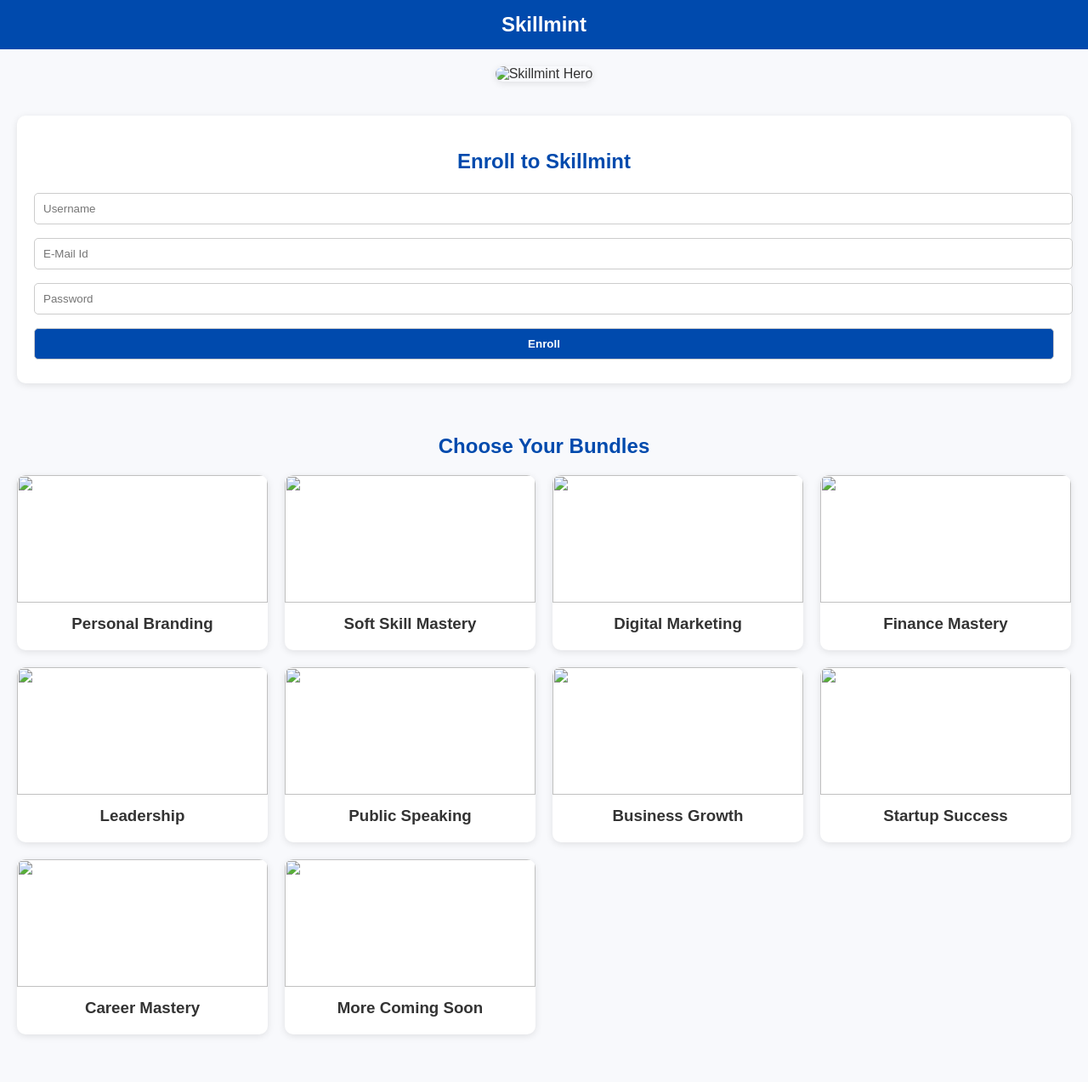
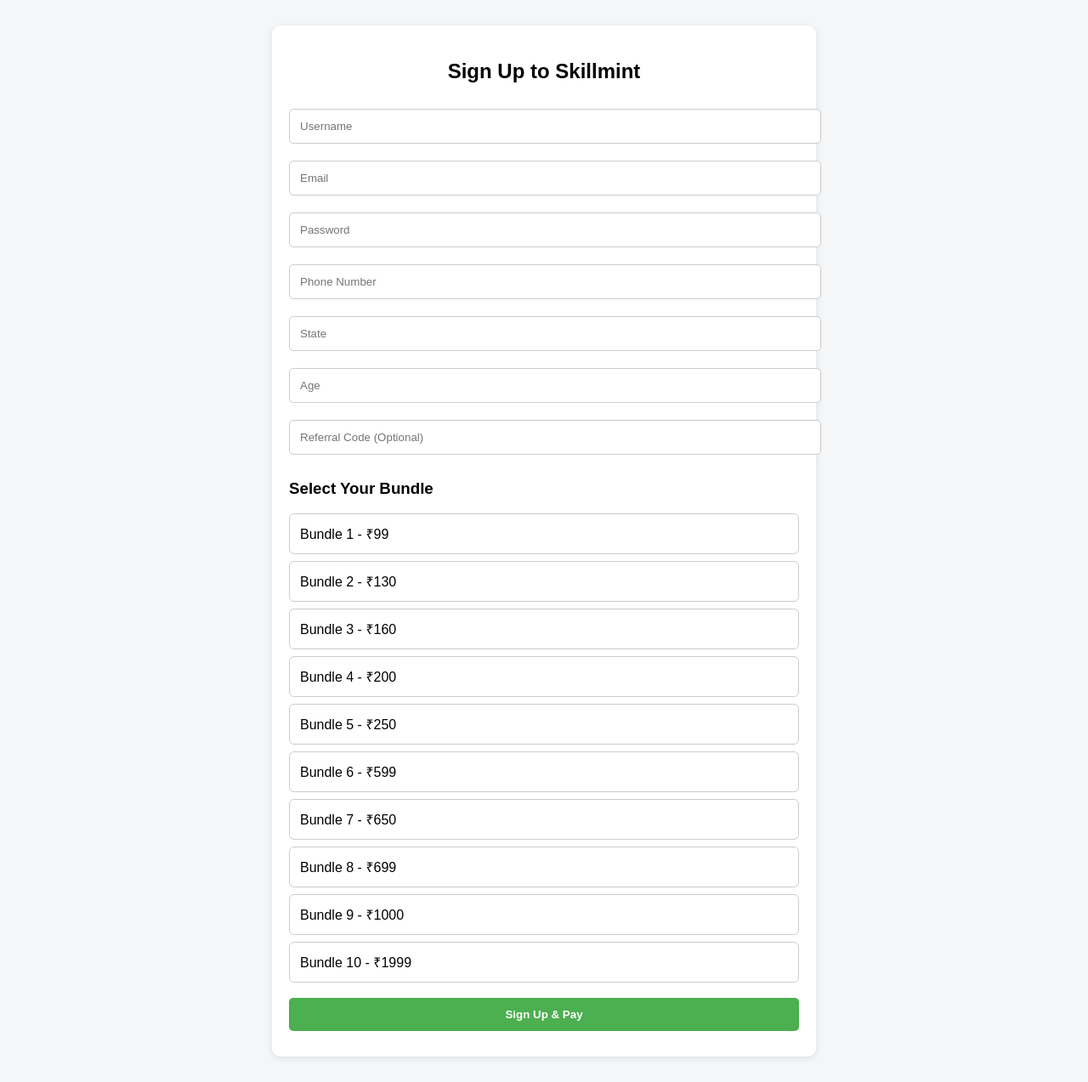
Before and after one commit to taskreward/Skillmint, a plain HTML site: page index.html in a window 1280 px wide. Shown: the whole page at 85% size. Before the commit the page ends 1237 px from the top, so only its background shows below. Drawn offline with Linux system fonts and the light colour scheme.

Commit message:
Update index.html

```diff
--- a/index.html
+++ b/index.html
@@ -3,143 +3,98 @@
 <head>
   <meta charset="UTF-8">
   <meta name="viewport" content="width=device-width, initial-scale=1.0">
-  <title>Skillmint</title>
+  <title>Skillmint - Signup</title>
   <style>
-    body {
-      font-family: Arial, sans-serif;
-      margin: 0;
-      background: #f8f9fc;
-      color: #333;
-    }
-    header {
-      background: #004aad;
-      color: #fff;
-      padding: 15px;
-      text-align: center;
-      font-size: 24px;
-      font-weight: bold;
-    }
-    .hero {
-      text-align: center;
-      padding: 20px;
-    }
-    .hero img {
-      max-width: 90%;
-      border-radius: 10px;
-      box-shadow: 0 2px 8px rgba(0,0,0,0.1);
-    }
-    .form-section {
-      background: #fff;
-      padding: 20px;
-      margin: 20px;
-      border-radius: 10px;
-      box-shadow: 0 2px 8px rgba(0,0,0,0.1);
-    }
-    .form-section h2 {
-      text-align: center;
-      margin-bottom: 15px;
-      color: #004aad;
-    }
-    input, button {
-      width: 100%;
-      padding: 10px;
-      margin: 8px 0;
-      border-radius: 5px;
-      border: 1px solid #ccc;
-    }
-    button {
-      background: #004aad;
-      color: white;
-      font-weight: bold;
-      cursor: pointer;
-    }
-    .bundles {
-      padding: 20px;
-    }
-    .bundles h2 {
-      text-align: center;
-      margin-bottom: 20px;
-      color: #004aad;
-    }
-    .cards {
-      display: grid;
-      grid-template-columns: repeat(auto-fit, minmax(250px, 1fr));
-      gap: 20px;
-    }
-    .card {
-      background: #fff;
-      border-radius: 10px;
-      box-shadow: 0 2px 8px rgba(0,0,0,0.1);
-      overflow: hidden;
-      text-align: center;
-      padding-bottom: 10px;
-    }
-    .card img {
-      width: 100%;
-      height: 150px;
-      object-fit: cover;
-    }
-    .card h3 {
-      margin: 10px 0;
-    }
+    body { font-family: Arial, sans-serif; background: #f4f6f8; margin: 0; padding: 0; }
+    .container { max-width: 600px; margin: 30px auto; padding: 20px; background: white; border-radius: 10px; box-shadow: 0 2px 8px rgba(0,0,0,0.1); }
+    h2 { text-align: center; margin-bottom: 20px; }
+    input, select, button { width: 100%; padding: 12px; margin: 10px 0; border: 1px solid #ccc; border-radius: 5px; }
+    button { background: #4CAF50; color: white; font-weight: bold; cursor: pointer; border: none; }
+    button:hover { background: #45a049; }
+    .bundle { padding: 12px; border: 1px solid #ccc; border-radius: 6px; margin: 8px 0; cursor: pointer; }
+    .bundle.selected { background: #4CAF50; color: white; border-color: #4CAF50; }
   </style>
 </head>
 <body>
 
-  <header>Skillmint</header>
+  <div class="container">
+    <h2>Sign Up to Skillmint</h2>
 
-  <!-- ✅ Hero section updated with your image -->
-  <section class="hero">
-    <img src="1000015206.jpg" alt="Skillmint Hero">
-  </section>
+    <!-- Signup Form -->
+    <input type="text" id="username" placeholder="Username" required>
+    <input type="email" id="email" placeholder="Email" required>
+    <input type="password" id="password" placeholder="Password" required>
+    <input type="tel" id="phone" placeholder="Phone Number" required>
+    <input type="text" id="state" placeholder="State" required>
+    <input type="number" id="age" placeholder="Age" required>
+    <input type="text" id="referral" placeholder="Referral Code (Optional)">
 
-  <section class="form-section">
-    <h2>Enroll to Skillmint</h2>
-    <form id="enrollForm">
-      <input type="text" id="username" placeholder="Username" required>
-      <input type="email" id="email" placeholder="E-Mail Id" required>
-      <input type="password" id="password" placeholder="Password">
-      <button type="submit">Enroll</button>
-    </form>
-  </section>
+    <h3>Select Your Bundle</h3>
+    <div id="bundles"></div>
 
-  <section class="bundles">
-    <h2>Choose Your Bundles</h2>
-    <div class="cards">
-      <div class="card"><img src="bundle1.jpg"><h3>Personal Branding</h3></div>
-      <div class="card"><img src="bundle2.jpg"><h3>Soft Skill Mastery</h3></div>
-      <div class="card"><img src="bundle3.jpg"><h3>Digital Marketing</h3></div>
-      <div class="card"><img src="bundle4.jpg"><h3>Finance Mastery</h3></div>
-      <div class="card"><img src="bundle5.jpg"><h3>Leadership</h3></div>
-      <div class="card"><img src="bundle6.jpg"><h3>Public Speaking</h3></div>
-      <div class="card"><img src="bundle7.jpg"><h3>Business Growth</h3></div>
-      <div class="card"><img src="bundle8.jpg"><h3>Startup Success</h3></div>
-      <div class="card"><img src="bundle9.jpg"><h3>Career Mastery</h3></div>
-      <div class="card"><img src="bundle10.jpg"><h3>More Coming Soon</h3></div>
-    </div>
-  </section>
+    <button onclick="signup()">Sign Up & Pay</button>
+  </div>
 
   <script>
-    // Save to browser local storage
-    document.getElementById("enrollForm").addEventListener("submit", function(e) {
-      e.preventDefault();
-      const username = document.getElementById("username").value;
-      const email = document.getElementById("email").value;
-      localStorage.setItem("skillmint_username", username);
-      localStorage.setItem("skillmint_email", email);
-      alert("Enrollment saved in your browser!");
+    // Bundle data
+    const bundles = [
+      {id:1, price:99}, {id:2, price:130}, {id:3, price:160}, {id:4, price:200}, {id:5, price:250},
+      {id:6, price:599}, {id:7, price:650}, {id:8, price:699}, {id:9, price:1000}, {id:10, price:1999}
+    ];
+
+    const bundleContainer = document.getElementById("bundles");
+    let selectedBundle = null;
+
+    // Render bundles
+    bundles.forEach(b => {
+      const div = document.createElement("div");
+      div.classList.add("bundle");
+      div.textContent = `Bundle ${b.id} - ₹${b.price}`;
+      div.onclick = () => {
+        document.querySelectorAll(".bundle").forEach(el => el.classList.remove("selected"));
+        div.classList.add("selected");
+        selectedBundle = b;
+      };
+      bundleContainer.appendChild(div);
     });
 
-    // Auto-fill if data already saved
-    window.onload = function() {
-      if(localStorage.getItem("skillmint_username")) {
-        document.getElementById("username").value = localStorage.getItem("skillmint_username");
+    function signup() {
+      const username = document.getElementById("username").value.trim();
+      const email = document.getElementById("email").value.trim();
+      const password = document.getElementById("password").value.trim();
+      const phone = document.getElementById("phone").value.trim();
+      const state = document.getElementById("state").value.trim();
+      const age = document.getElementById("age").value.trim();
+      const referral = document.getElementById("referral").value.trim();
+
+      if (!username || !email || !password || !phone || !state || !age) {
+        alert("Please fill in all required fields.");
+        return;
       }
-      if(localStorage.getItem("skillmint_email")) {
-        document.getElementById("email").value = localStorage.getItem("skillmint_email");
+      if (!selectedBundle) {
+        alert("Please select a bundle.");
+        return;
       }
+
+      // Save user to localStorage with pending payment
+      const userData = {
+        username, email, password, phone, state, age, referral,
+        bundleId: selectedBundle.id,
+        bundlePrice: selectedBundle.price,
+        paymentStatus: "pending"
+      };
+      localStorage.setItem("userData", JSON.stringify(userData));
+
+      // Redirect to UPI payment
+      const upiLink = `upi://pay?pa=sahilzeerak123@okhdfcbank&pn=Skillmint&mc=0000&tid=${Date.now()}&tr=${Date.now()}&tn=Bundle${selectedBundle.id}&am=${selectedBundle.price}&cu=INR`;
+      window.location.href = upiLink;
+
+      // After payment, user should manually come back to payment-success.html
+      setTimeout(() => {
+        window.location.href = "payment-success.html";
+      }, 2000);
     }
   </script>
 
 </body>
-  </html>
+</html>
```
